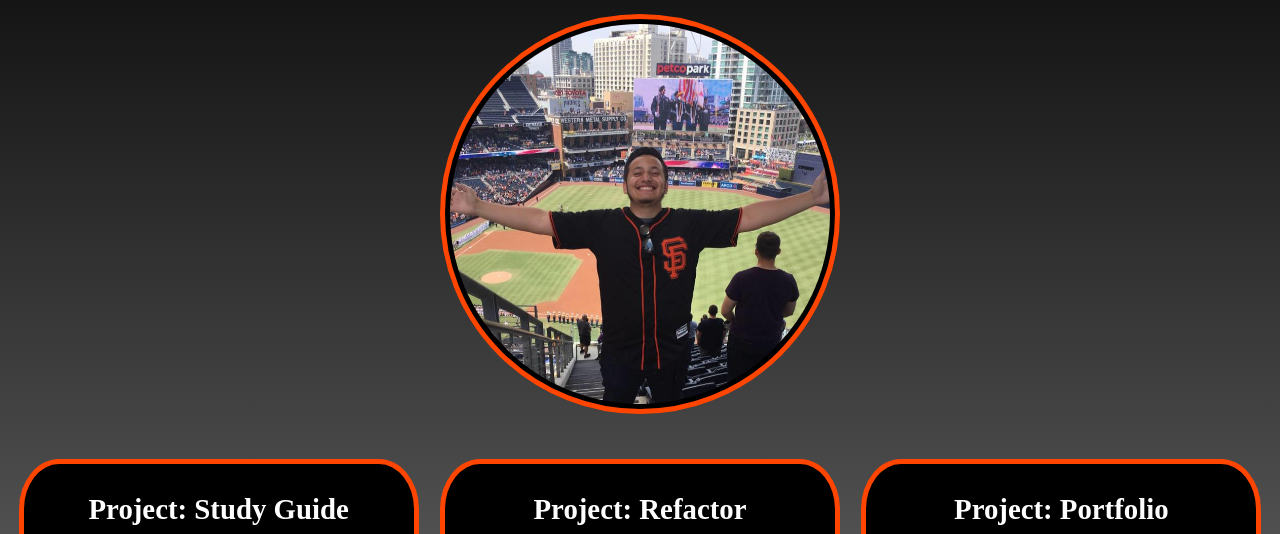
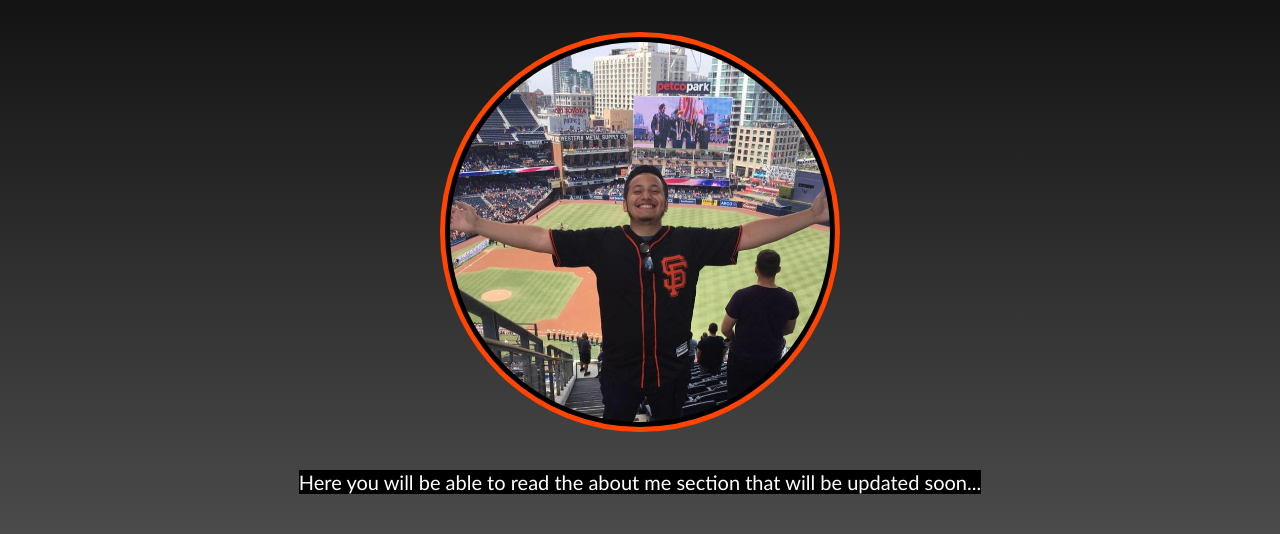
Before and after one commit to AdrianxDaniel/portfolio-webpage, a plain HTML site: page index.html in a window 1280 px wide. Shown: the part 187-721 px from the top of the page. Drawn offline with Linux system fonts and the light colour scheme.

Commit message:
fixed positioning on about me, and added form in html

```diff
--- a/assets/css/style.css
+++ b/assets/css/style.css
@@ -11,7 +11,7 @@ HASHTAGS (#) are for ID's
 
 header,
 footer {
-    width: 100%;
+  width: 100%;
   text-align: center;
   background-color: black;
   color: orangered;
@@ -22,12 +22,12 @@ header {
   border: 5px solid orangered;
 }
 
-footer{
-padding: 10px;
+footer {
+  padding: 10px;
 }
 
 body {
-   background: linear-gradient(to bottom, black, silver);
+  background: linear-gradient(to bottom, black, silver);
 }
 
 .myphoto {
@@ -40,19 +40,34 @@ a {
 }
 
 a:visited {
-  color: silver;
+  color: gray;
 }
 
 a:hover {
   color: orangered;
 }
 
-
 #portrait {
   border-radius: 50%;
   background-color: black;
   border: 5px solid orangered;
   padding: 5px;
+}
+
+.about-me {
+  display: flex;
+  justify-content: center;
+}
+
+#about-me {
+  flex-wrap: wrap;
+  font-size: 20px;
+  font-family: Calibri;
+  color: white;
+  text-align: center;
+  object-fit: contain;
+   background-color: black;
+
 }
 
 h1 {
@@ -79,14 +94,6 @@ main {
   margin-top: 2%;
 }
 
-/*
-p {
-  display: flex;
-  flex-direction: column;
-  align-content: flex-end;
-}
-*/
-
 #cardimage {
   width: 200px;
   height: 200px;
@@ -94,8 +101,8 @@ p {
 }
 
 #cardimage:hover {
-  width: 300px;
-  height: 300px;
+  width: 250px;
+  height: 250px;
 }
 
 .card {
@@ -115,6 +122,6 @@ p {
 
 @media screen and (max-width: 400px) {
   .card {
-width: 80vw;
+    width: 80vw;
   }
 }
--- a/index.html
+++ b/index.html
@@ -14,7 +14,6 @@ a, link, nav, article, ul, li, h1-h6
 </head>
 
 <body>
-
     <header>
         <nav>
             <ul>
@@ -27,13 +26,20 @@ a, link, nav, article, ul, li, h1-h6
             </ul>
         </nav>
     </header>
-
+    <br>
     <section class="myphoto">
         <figure>
             <img id="portrait" src="./assets/images/SF-PETCO.jpg" width="400px"
                 alt="Myself supporting SF Giants @ PETCO Park">
         </figure>
     </section>
+    <br>
+    <section class="about-me">
+        <article id="about-me">
+            Here you will be able to read the about me section that will be updated soon...
+        </article>
+    </section>
+    <br>
 
     <main>
 
@@ -62,7 +68,15 @@ a, link, nav, article, ul, li, h1-h6
         </section>
 
     </main>
+    <br>
+    <section>
 
+    </section>
+
+    <section>
+
+    </section>
+    <br>
     <footer>
         &copy; My Portfolio
     </footer>
```
Also changed, not shown: assets/css/test.css (added).
